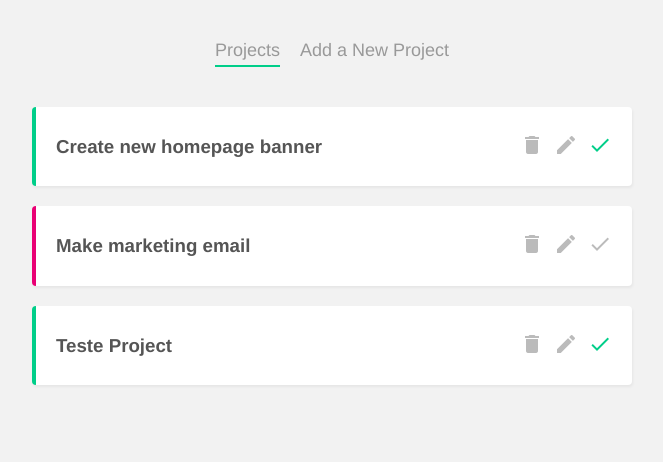
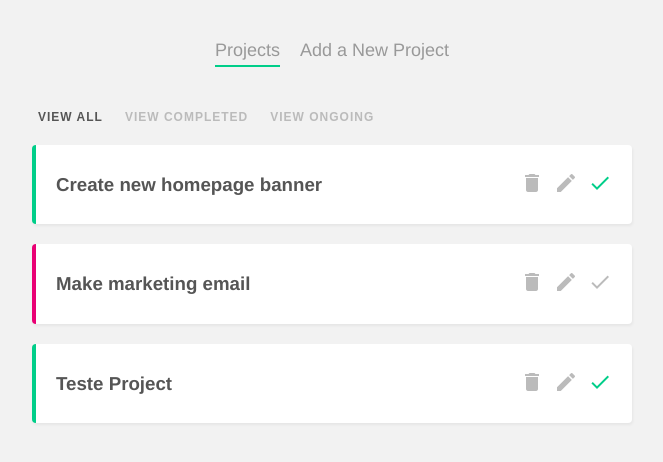
Before and after one commit to PrenitaVulpo/Project-Planner, a Vue app: page / in a window 1280 px wide. Shown: the top 462 px of the page, without its empty margins (308-971 px from the left). Built offline with nearby package versions, Linux system fonts and the light colour scheme; data requests are answered from the project's data file.

Commit message:
added project filter

```diff
--- /dev/null
+++ b/src/components/FilterNav.vue
@@ -0,0 +1,34 @@
+<template>
+	<nav class="filter-nav">
+		<button @click="updateFilter('all')"
+			:class="{ active: currentFilter === 'all'}"
+		>
+			View All
+		</button>
+		<button @click="updateFilter('completed')"
+			:class="{ active: currentFilter === 'completed'}"
+		>
+			View Completed
+		</button>
+		<button @click="updateFilter('ongoing')"
+			:class="{ active: currentFilter === 'ongoing'}"
+		>
+			View Ongoing
+		</button>
+	</nav>
+</template>
+
+<script>
+export default {
+	props: ['currentFilter'],
+	methods: {
+		updateFilter(filter) {
+			this.$emit('filterChange', filter)
+		}
+	}
+}
+</script>
+
+<style>
+
+</style>
--- a/src/views/Home.vue
+++ b/src/views/Home.vue
@@ -1,8 +1,13 @@
 <template>
   <div class="home">
+		<FilterNav @filterChange="currentFilter = $event" :currentFilter="currentFilter"/>
 		<div v-if="projects.length">
 			<div v-for="project in projects" :key="project.id">
-				<Project :project="project" @delete="handleDelete" @complete="handleComplete"/>
+				<Project :project="project" @delete="handleDelete" @complete="handleComplete"
+					:class="{ hidden: (currentFilter ===  'completed' && project.complete === false)
+						|| (currentFilter ===  'ongoing' && project.complete === true)
+					}"
+				/>
 			</div>
 		</div>
   </div>
@@ -10,16 +15,19 @@
 
 <script>
 import Project from '../components/Project.vue'
+import FilterNav from '../components/FilterNav.vue'
 
 export default {
   name: 'Home',
 	data() {
 		return {
-			projects: []
+			projects: [],
+			currentFilter: 'all'
 		}
 	},
   components: {
 		Project,
+		FilterNav
 	},
 	mounted() {
 		fetch('http://localhost:3000/projects')
@@ -42,3 +50,24 @@ export default {
 	}
 }
 </script>
+
+<style>
+  .filter-nav button {
+    background: none;
+    border: none;
+    color: #bbb;
+    outline: none;
+    font-size: 12px;
+    text-transform: uppercase;
+    margin-right: 10px;
+    letter-spacing: 1px;
+    font-weight: bold;
+    cursor: pointer;
+  }
+  .filter-nav button.active {
+    color: #555;
+  }
+	.hidden {
+		display: none
+	}
+</style>
```
